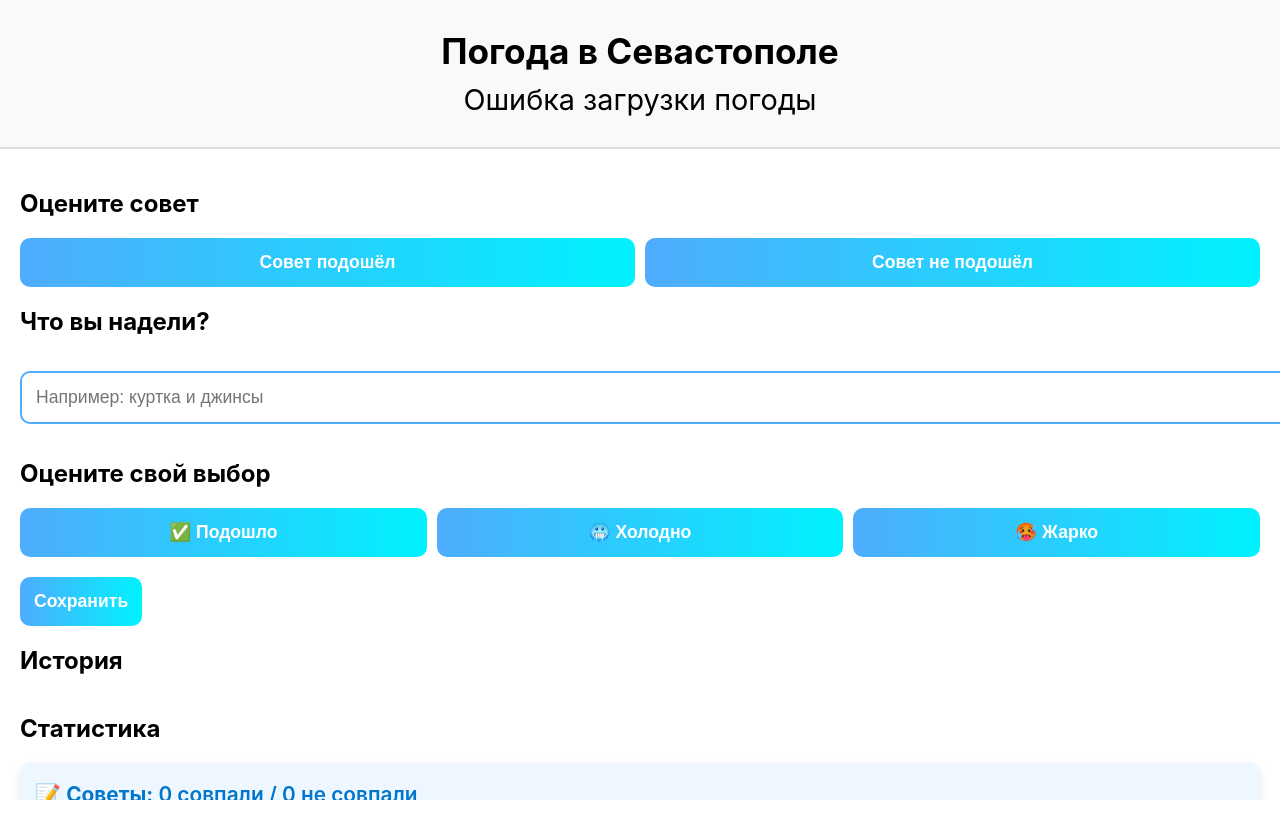
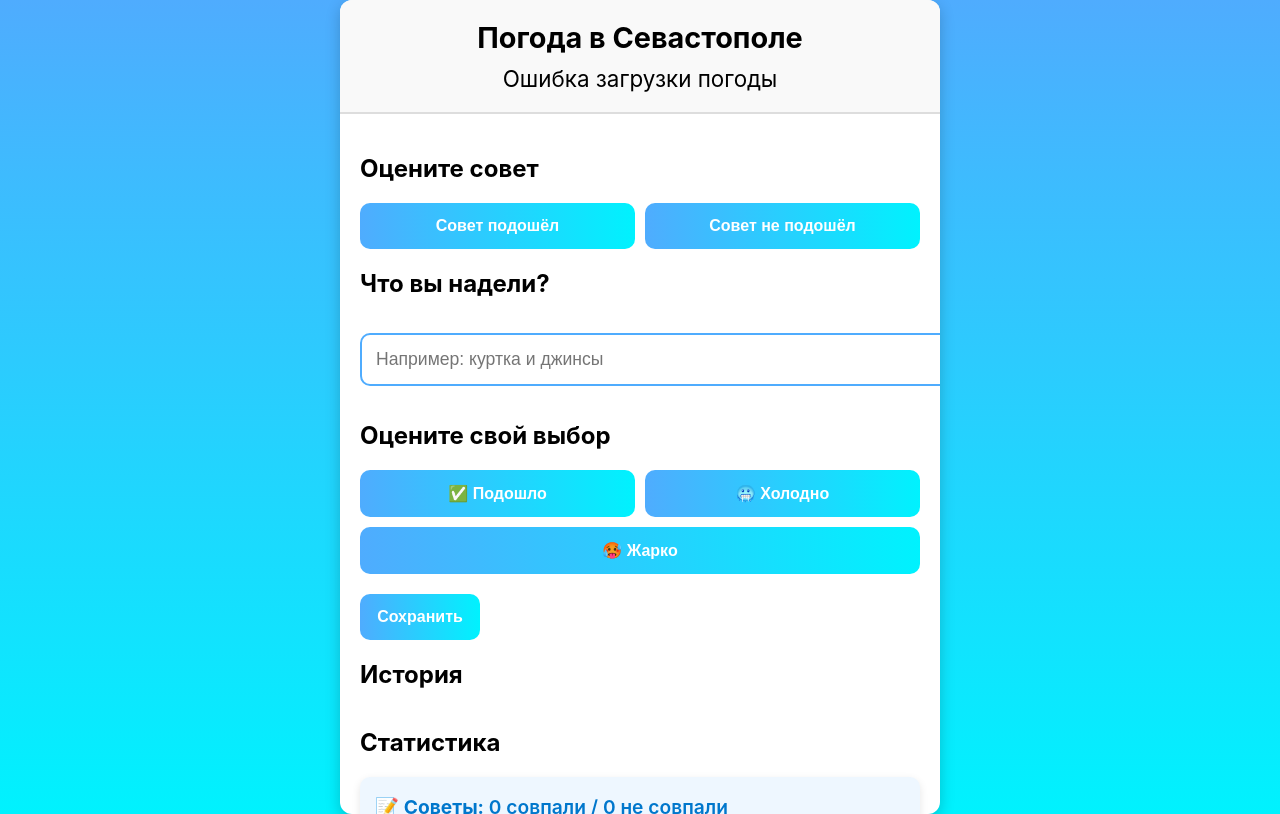
Before and after one commit to meledych1111-ux/Pogoda, a plain HTML site: page index.html in a window 1280 px wide. Drawn offline with Linux system fonts and the light colour scheme; no server answers.

Commit message:
Update style.css

```diff
--- a/style.css
+++ b/style.css
@@ -2,50 +2,58 @@
 body {
   margin: 0;
   padding: 0;
-  height: 100vh;
-  width: 100vw;
   font-family: -apple-system, BlinkMacSystemFont, "Segoe UI", Roboto, sans-serif;
   background: linear-gradient(to bottom, #4facfe, #00f2fe);
+  display: flex;
+  justify-content: center;
+  align-items: center;
+  min-height: 100vh;
 }
 
 /* Контейнер приложения */
 .weather-app {
+  width: 100%;
+  max-width: 600px;
+  background: #fff;
+  border-radius: 12px;
+  box-shadow: 0 5px 15px rgba(0,0,0,0.2);
+  overflow: hidden;
   display: flex;
   flex-direction: column;
-  height: 100%;
-  width: 100%;
-  background: #fff;
 }
 
 /* Заголовок */
 .app-header {
   background: #f9f9f9;
-  padding: 30px 20px;
+  padding: 20px;
   text-align: center;
   border-bottom: 2px solid #ddd;
+  position: sticky;
+  top: 0;
+  z-index: 10;
 }
 
 .app-header h1 {
   margin: 0;
-  font-size: 2.2em;
+  font-size: 1.8em;
   font-weight: 700;
 }
 
 #weather {
-  font-size: 1.8em;
+  font-size: 1.4em;
   margin-top: 10px;
 }
 
 /* Основной контент */
 .app-content {
-  flex: 1;
+  padding: 20px;
   overflow-y: auto;
-  padding: 20px;
+  max-height: calc(100vh - 140px); /* фиксированная высота */
 }
 
 /* Совет */
 #advice {
-  font-size: 1.4em;
+  font-size: 1.3em;
   margin-bottom: 20px;
   text-align: center;
   font-weight: 600;
@@ -55,21 +63,23 @@ body {
 /* Кнопки */
 .btn-group {
   display: flex;
+  flex-wrap: wrap;
   gap: 10px;
   justify-content: center;
   margin: 10px 0 20px;
 }
 
 button {
-  flex: 1;
+  flex: 1 1 45%;
   background: linear-gradient(to right, #4facfe, #00f2fe);
   border: none;
   padding: 14px;
   border-radius: 10px;
-  font-size: 1.1em;
+  font-size: 1em;
   font-weight: bold;
   color: white;
   cursor: pointer;
+  min-width: 120px;
 }
 
 button:active {
@@ -91,7 +101,7 @@ input {
   margin-top: 20px;
   font-size: 1em;
   color: #333;
-  max-height: 400px;
+  max-height: 300px;
   overflow-y: auto;
 }
 
@@ -106,7 +116,7 @@ input {
 /* Статистика */
 #stats {
   margin-top: 20px;
-  font-size: 1.3em;
+  font-size: 1.2em;
   color: #111;
   font-weight: 600;
   line-height: 1.6;
@@ -121,11 +131,13 @@ input {
   background: #dc3545;
   color: white;
   padding: 12px 18px;
-  font-size: 1.1em;
+  font-size: 1em;
   border: none;
   border-radius: 10px;
   cursor: pointer;
   box-shadow: 0 3px 6px rgba(0,0,0,0.2);
+  margin-top: 20px;
+  width: 100%;
 }
 
 #clearBtn:active {
```
